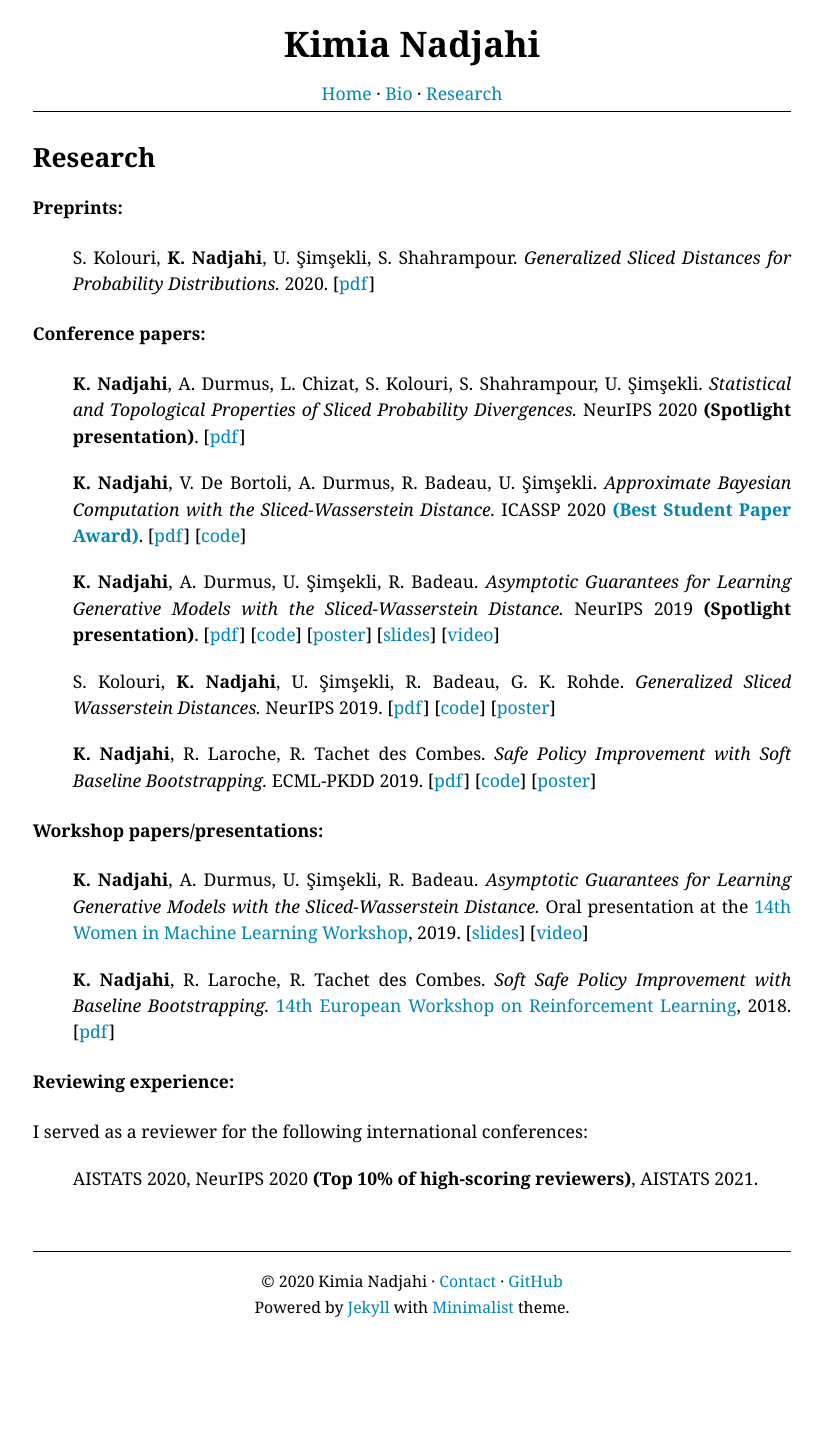
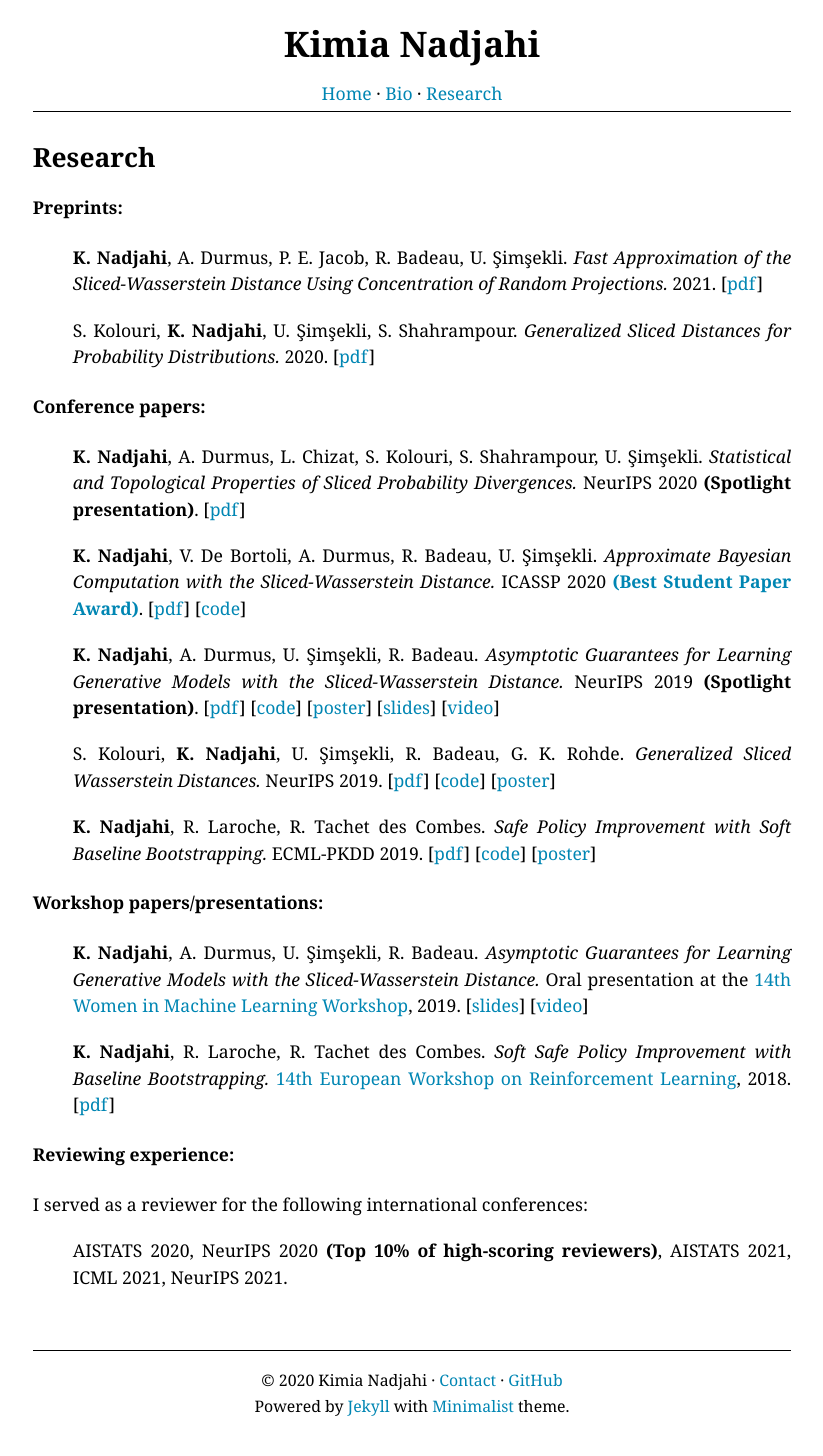
Before and after one commit to kimiandj/kimiandj.github.io, a Jekyll site: the page built from research.md, in a window 1280 px wide. Shown: the whole page, without its empty margins (228-1051 px from the left). Built offline with Jekyll 4.4.1, drawn with Linux system fonts in a browser that asks for light colours; some web fonts are replaced; before the commit the page ends 1356 px from its top, so only the background shows below that.

Commit message:
Update research.md and home.md

```diff
--- a/research.md
+++ b/research.md
@@ -7,6 +7,7 @@ permalink: /research/
 <h4>Preprints:</h4>
 
 <ul>
+	<li> <b>K. Nadjahi</b>, A. Durmus, P. E. Jacob, R. Badeau, U. &#350;im&#351;ekli. <i>Fast Approximation of the Sliced-Wasserstein Distance Using Concentration of Random Projections.</i> 2021. [<a href="https://arxiv.org/pdf/2106.15427.pdf" target="_blank">pdf</a>] </li>
 	<li> S. Kolouri, <b>K. Nadjahi</b>, U. &#350;im&#351;ekli, S. Shahrampour. <i>Generalized Sliced Distances for Probability Distributions.</i> 2020. [<a href="https://arxiv.org/pdf/2002.12537.pdf" target="_blank">pdf</a>] </li>
 </ul>
 
@@ -30,5 +31,5 @@ permalink: /research/
 <h4>Reviewing experience:</h4>
 I served as a reviewer for the following international conferences:
 <ul>
-	<li> AISTATS 2020, NeurIPS 2020 <b>(Top 10% of high-scoring reviewers)</b>, AISTATS 2021. </li>
+	<li> AISTATS 2020, NeurIPS 2020 <b>(Top 10% of high-scoring reviewers)</b>, AISTATS 2021, ICML 2021, NeurIPS 2021. </li>
 </ul>
```
Also changed, not shown: home.md (+1 -1 lines).
